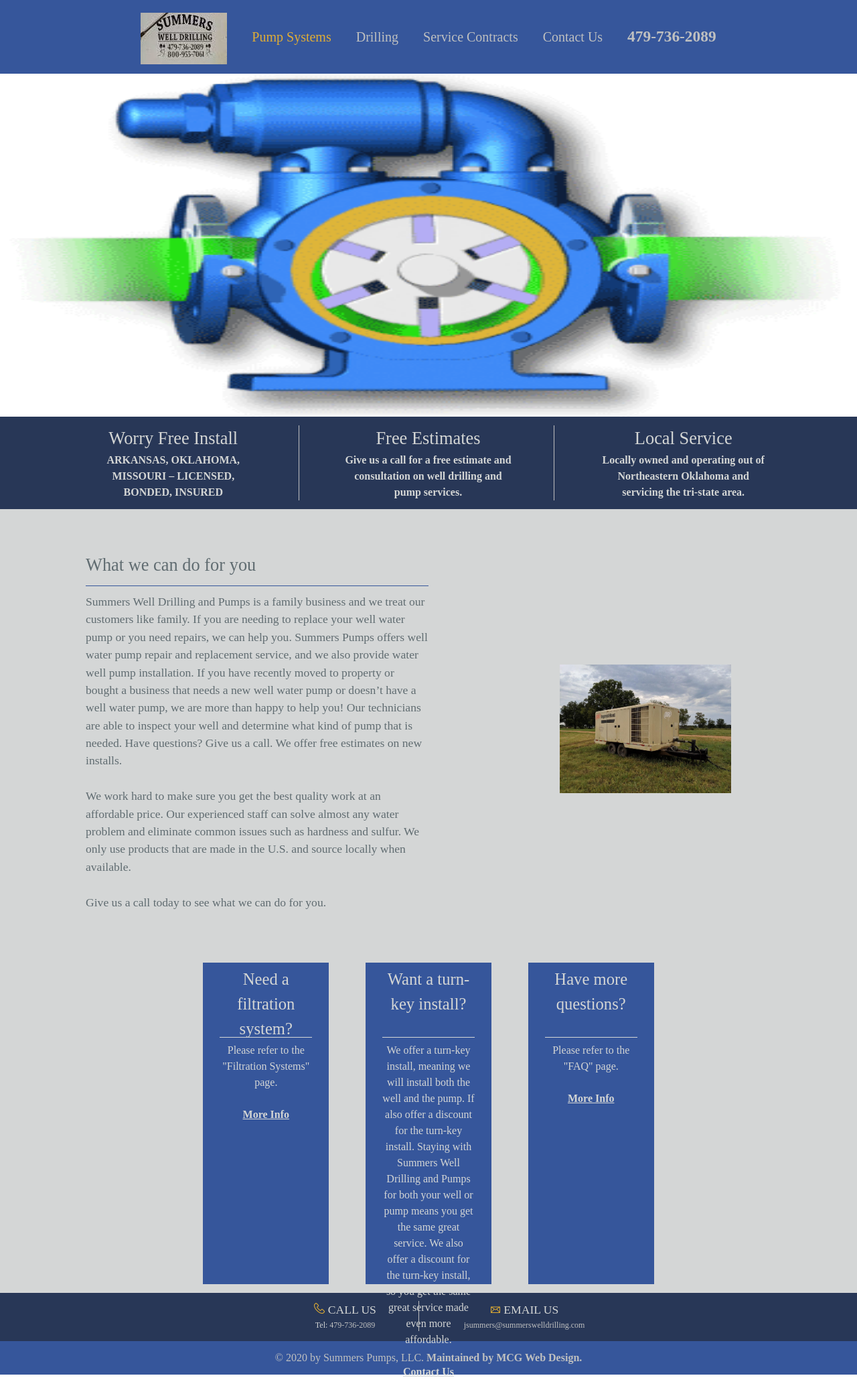
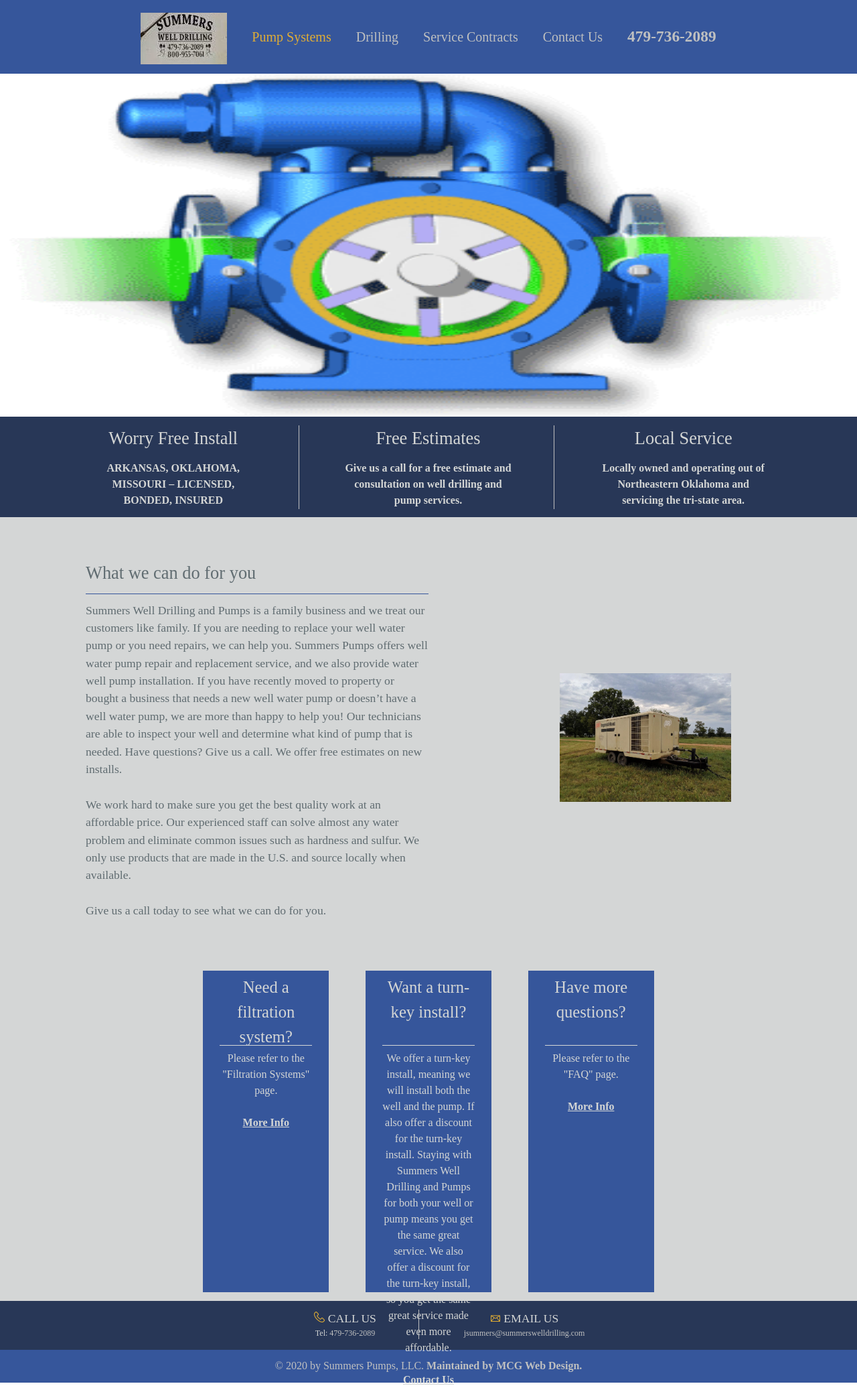
Before and after one commit to jamess999888/SummersPumps, a Jekyll site: the page built from index.md, in a window 1280 px wide. Shown: the whole page at 67% size. Built offline with Jekyll 4.4.1, drawn with Linux system fonts in a browser that asks for light colours; our own code applies the rules of GitHub Pages for plain Markdown files.

Commit message:
working on mid page info

```diff
--- a/css/style.css
+++ b/css/style.css
@@ -1089,7 +1089,7 @@
     padding: 0 5%;
 }
 
-.mid-page-lists span h3 {
+.mid-page-lists span h2 {
     padding-bottom: 5%;
 }
 
```
